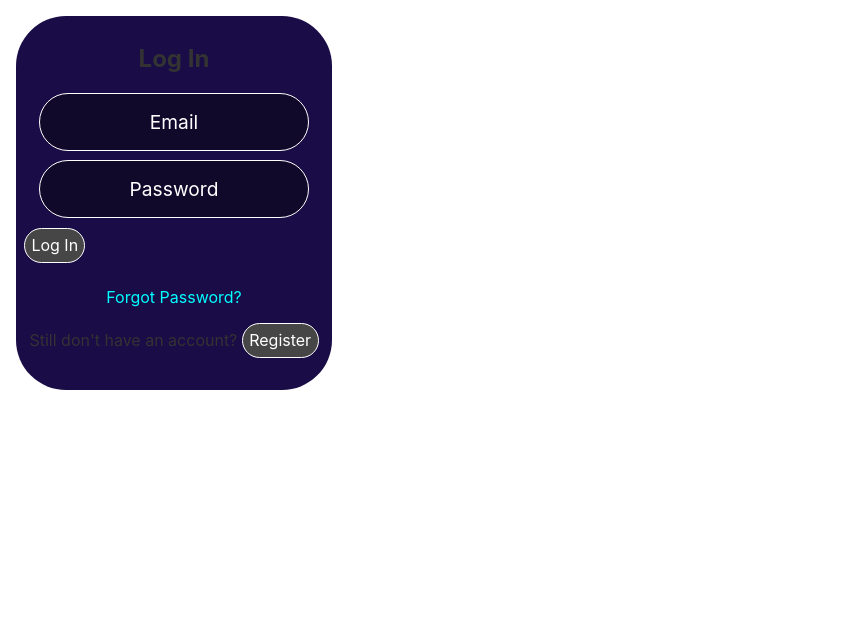
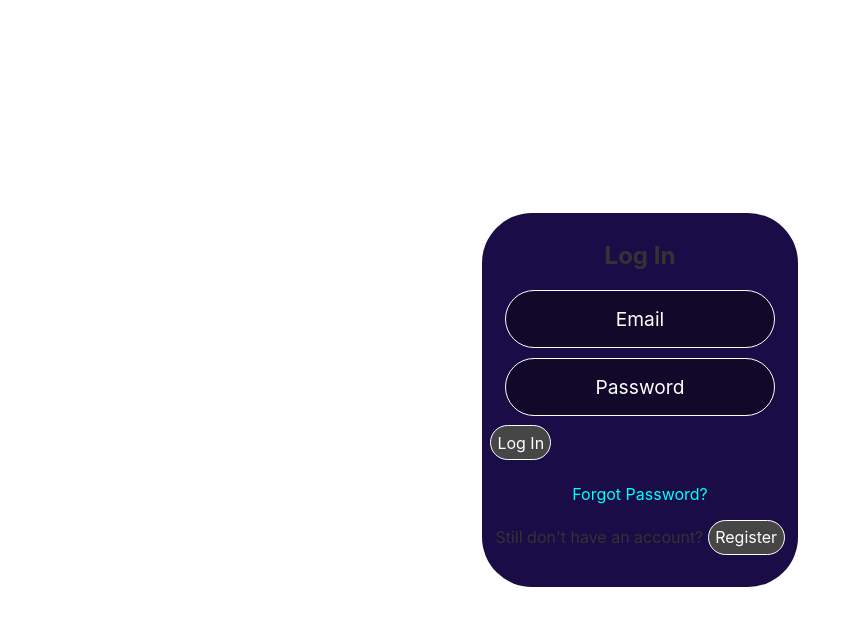
Before and after one commit to dog-Mangy/qatu-frontend, a Svelte app: page /login in a window 1280 px wide. Shown: the top 626 px of the page, without its empty margins (0-845 px from the left). Built offline with nearby package versions, Linux system fonts and the light colour scheme.

Commit message:
style: Center container and items in it

```diff
--- a/src/view/components/Login.Component.svelte
+++ b/src/view/components/Login.Component.svelte
@@ -68,6 +68,15 @@
         color: aqua
     }
 
+    .center-container {
+        display: flex;
+        justify-content: center;
+	    align-items: center;
+		align-content: center;
+		justify-items: center;
+		min-height: 100vh;
+	}
+
     .form-box {
 		background: #1a0c46;
 		border-radius: 50px;
```
